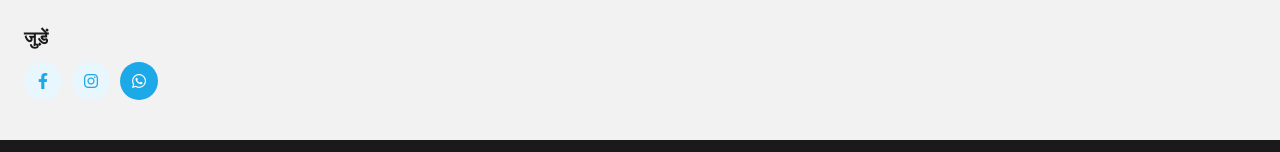
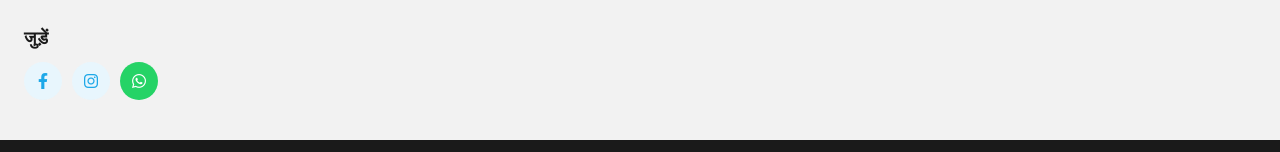
Before and after one commit to ayushsharma1710/ayushsharma1710.github.io, a website: page index.html in a window 1280 px wide. In both pictures the pointer is over the link 139 px from the left and 2881 px from the top of the page. Shown: the part 2800-2952 px from the top of the page. Drawn offline with nearby package versions, Linux system fonts and the light colour scheme.

Commit message:
Add hover styles for WhatsApp icon in footer

```diff
--- a/css/style.css
+++ b/css/style.css
@@ -918,6 +918,11 @@ ul {
     color: var(--white);
 }
 
+.footer-social .social-icons a[aria-label="WhatsApp"]:hover {
+    background: #25D366;
+    color: var(--white);
+}
+
 .footer-heading {
     font-family: var(--heading-font);
     font-size: 1.1rem;
```
